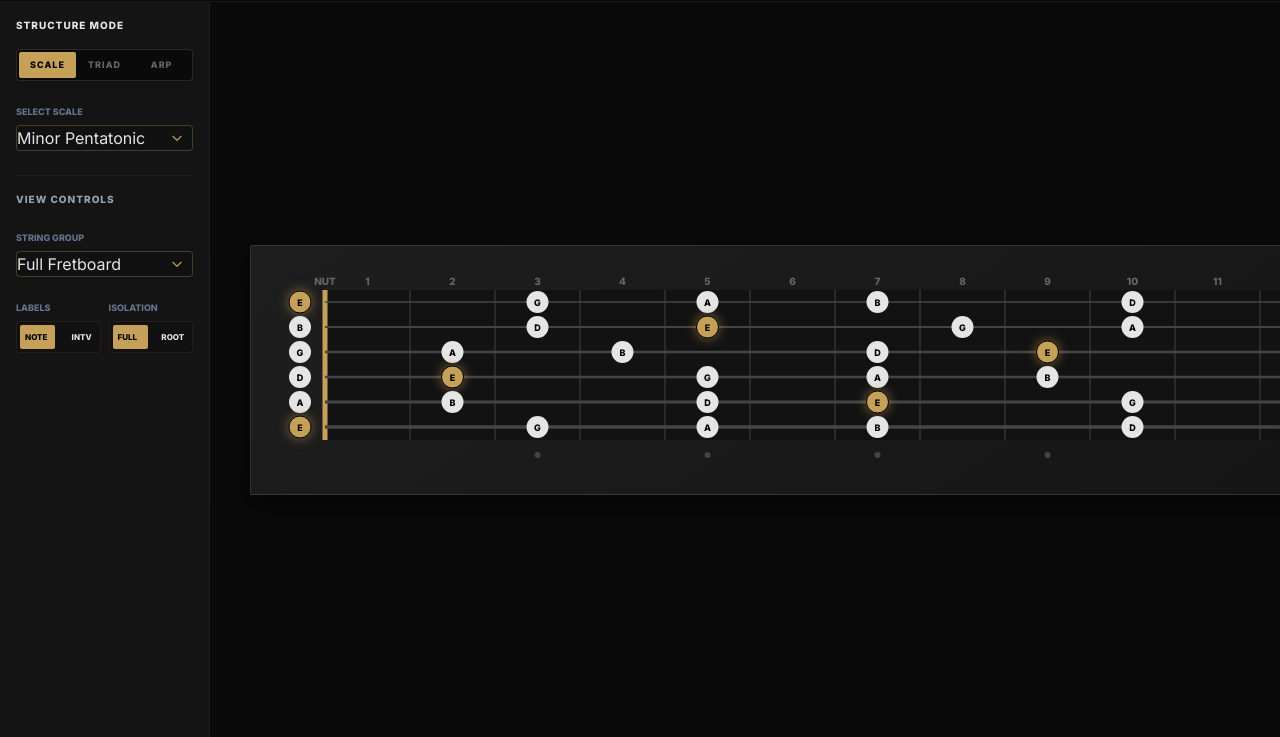
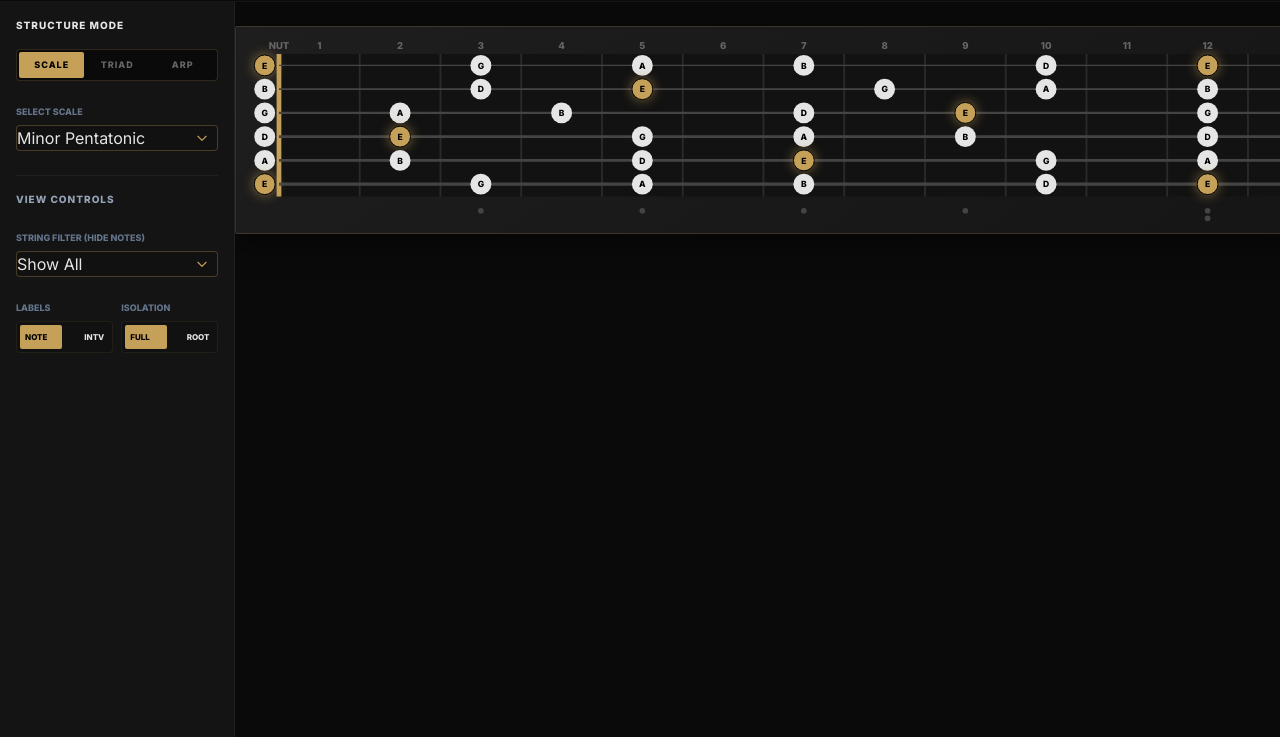
Before and after one commit to codeguy0425/guitar, a plain HTML site: page index.html in a window 1280 px wide. Shown: the part 63-800 px from the top of the page. Drawn offline with nearby package versions, Linux system fonts and the light colour scheme; a web font is replaced by a local one.

Commit message:
Update index.html

```diff
--- a/index.html
+++ b/index.html
@@ -3,7 +3,7 @@
 <head>
     <meta charset="UTF-8">
     <meta name="viewport" content="width=device-width, initial-scale=1.0">
-    <title>Codguy's Guitar World | Mastery</title>
+    <title>Codeguy's Guitar World | Mastery</title>
 
     <script src="https://cdn.tailwindcss.com"></script>
     <link href="https://cdnjs.cloudflare.com/ajax/libs/font-awesome/6.0.0/css/all.min.css" rel="stylesheet">
@@ -38,7 +38,6 @@
             min-width: fit-content;
         }
 
-        /* Segmented Control for Mode Toggle */
         .mode-toggle {
             display: flex;
             background: #0a0a0a;
@@ -80,10 +79,10 @@
         .fretboard-wrapper {
             flex-grow: 1;
             display: flex;
-            align-items: center;
+            align-items: flex-start;
             justify-content: flex-start;
             overflow-x: auto;
-            padding: 40px;
+            padding: 0px 10px 10px 0px;
             background: #0a0a0a;
         }
         .fretboard-wrapper::-webkit-scrollbar { height: 6px; }
@@ -150,54 +149,42 @@
 
         @media (max-width: 768px) {
             body { overflow-y: auto; height: auto; }
-            .fretboard-wrapper { min-height: 400px; padding: 20px; }
+            .fretboard-wrapper { min-height: 350px; padding: 0; }
         }
     </style>
 </head>
 <body>
 
-    <!-- Compact Header -->
     <header class="w-full px-6 py-4 flex flex-col md:flex-row items-center justify-between border-b border-white/5 bg-[#0a0a0a]">
         <h1 class="text-2xl serif-font font-bold italic tracking-tight mb-4 md:mb-0">
-            Codguy's <span class="gold-gradient">Guitar</span> World
+            Codeguy's <span class="gold-gradient">Guitar</span> World
         </h1>
-
-        <!-- Quick Key Selector -->
         <div id="keyPad" class="flex flex-wrap justify-center gap-1"></div>
     </header>
 
     <div class="flex flex-col md:flex-row flex-grow overflow-hidden">
 
-        <!-- Controls Sidebar -->
-        <aside class="w-full md:w-72 p-4 bg-[#141414] border-r border-white/5 overflow-y-auto space-y-6">
-
+        <aside class="w-full md:w-72 p-4 bg-[#141414] border-r border-white/5 overflow-y-auto space-y-6 z-10">
             <div class="space-y-4">
                 <h3 class="text-[10px] font-bold uppercase tracking-widest text-gold-gradient">Structure Mode</h3>
-
-                <!-- Category Toggle -->
                 <div class="mode-toggle">
                     <button id="modeScale" class="mode-btn active" onclick="switchMode('scale')">Scale</button>
                     <button id="modeTriad" class="mode-btn" onclick="switchMode('triad')">Triad</button>
                     <button id="modeArp" class="mode-btn" onclick="switchMode('arpeggio')">Arp</button>
                 </div>
-
-                <!-- Dynamic Selectors -->
                 <div id="selectorContainer" class="space-y-1">
                     <label id="selectLabel" class="text-[9px] text-slate-500 uppercase font-bold">Select Scale</label>
-
                     <select id="scaleSelect" class="mode-select" onchange="renderFretboard()">
                         <option value="pentatonicMinor" selected>Minor Pentatonic</option>
                         <option value="major">Major Scale</option>
                         <option value="minor">Natural Minor</option>
                         <option value="blues">Blues Scale</option>
                     </select>
-
                     <select id="triadSelect" class="mode-select hidden" onchange="renderFretboard()">
                         <option value="maj">Major Triad</option>
                         <option value="min">Minor Triad</option>
                         <option value="dim">Diminished Triad</option>
                     </select>
-
                     <select id="arpeggioSelect" class="mode-select hidden" onchange="renderFretboard()">
                         <option value="maj7">Major 7th</option>
                         <option value="min7">Minor 7th</option>
@@ -208,19 +195,16 @@
 
             <div class="space-y-4 pt-4 border-t border-white/5">
                 <h3 class="text-[10px] font-bold uppercase tracking-widest text-slate-400">View Controls</h3>
-
-                <!-- String Group -->
                 <div class="space-y-1">
-                    <label class="text-[9px] text-slate-500 uppercase font-bold">String Group</label>
+                    <label class="text-[9px] text-slate-500 uppercase font-bold">String Filter (Hide Notes)</label>
                     <select id="stringGroupSelect" onchange="renderFretboard()">
-                        <option value="all">Full Fretboard</option>
+                        <option value="all">Show All</option>
                         <option value="top">Top (E A D)</option>
                         <option value="middle">Middle (A D G)</option>
+                        <option value="inner">Inner (D G B)</option>
                         <option value="bottom">Bottom (G B E)</option>
                     </select>
                 </div>
-
-                <!-- Labels & Isolation Combined Row -->
                 <div class="flex gap-2">
                     <div class="flex-1 space-y-1">
                         <label class="text-[9px] text-slate-500 uppercase font-bold">Labels</label>
@@ -246,10 +230,9 @@
             </div>
         </aside>
 
-        <!-- Visualization Area -->
         <main class="fretboard-wrapper">
-            <div class="luxury-card p-6 rounded-sm">
-                <svg id="fretboardSvg" height="200" class="block">
+            <div class="luxury-card p-2 rounded-sm mt-6">
+                <svg id="fretboardSvg" height="190" class="block">
                     <rect id="fretboardBg" x="0" y="20" height="150" fill="#121212" rx="2"/>
                     <g id="fretsG"></g>
                     <g id="markersG"></g>
@@ -263,24 +246,26 @@
 
     <script>
         const NOTES = ['C', 'C#', 'D', 'D#', 'E', 'F', 'F#', 'G', 'G#', 'A', 'A#', 'B'];
-        const TUNING = [4, 11, 7, 2, 9, 4];
+        // Tuning reversed for standard top-to-bottom visual order (Low E at bottom)
+        const TUNING = [4, 11, 7, 2, 9, 4]; // E2 B3 G3 D3 A2 E2
         const INTERVAL_LABELS = { 0: 'R', 1: 'b2', 2: '2', 3: 'b3', 4: '3', 5: '4', 6: 'b5', 7: '5', 8: 'b6', 9: '6', 10: 'b7', 11: '7' };
 
         const STRUCTURES = {
-            maj: [0, 4, 7],
-            min: [0, 3, 7],
-            dim: [0, 3, 6],
-            major: [0, 2, 4, 5, 7, 9, 11],
-            minor: [0, 2, 3, 5, 7, 8, 10],
-            pentatonicMinor: [0, 3, 5, 7, 10],
-            blues: [0, 3, 5, 6, 7, 10],
-            maj7: [0, 4, 7, 11],
-            min7: [0, 3, 7, 10],
-            dom7: [0, 4, 7, 10],
+            maj: [0, 4, 7], min: [0, 3, 7], dim: [0, 3, 6],
+            major: [0, 2, 4, 5, 7, 9, 11], minor: [0, 2, 3, 5, 7, 8, 10],
+            pentatonicMinor: [0, 3, 5, 7, 10], blues: [0, 3, 5, 6, 7, 10],
+            maj7: [0, 4, 7, 11], min7: [0, 3, 7, 10], dom7: [0, 4, 7, 10],
             none: [0]
         };
 
-        const STRING_GROUPS = { all: [0, 1, 2, 3, 4, 5], top: [5, 4, 3], middle: [4, 3, 2], bottom: [2, 1, 0] };
+        // Note: 0 is High E, 5 is Low E
+        const STRING_GROUPS = {
+            all: [0, 1, 2, 3, 4, 5],
+            top: [3, 4, 5],
+            middle: [2, 3, 4],
+            inner: [1, 2, 3],
+            bottom: [0, 1, 2]
+        };
 
         const FRET_WIDTH = 85;
         const STRING_SPACE = 25;
@@ -308,21 +293,11 @@
 
         function switchMode(mode) {
             currentActiveMode = mode;
-
-            // UI Button states
             document.querySelectorAll('.mode-btn').forEach(btn => btn.classList.remove('active'));
-            if(mode === 'scale') document.getElementById('modeScale').classList.add('active');
-            if(mode === 'triad') document.getElementById('modeTriad').classList.add('active');
-            if(mode === 'arpeggio') document.getElementById('modeArp').classList.add('active');
-
-            // Toggle select visibility
+            document.getElementById('mode' + mode.charAt(0).toUpperCase() + mode.slice(1)).classList.add('active');
             document.querySelectorAll('.mode-select').forEach(sel => sel.classList.add('hidden'));
-            const activeSel = document.getElementById(mode + 'Select');
-            activeSel.classList.remove('hidden');
-
-            // Update Label
+            document.getElementById(mode + 'Select').classList.remove('hidden');
             document.getElementById('selectLabel').innerText = 'Select ' + mode.charAt(0).toUpperCase() + mode.slice(1);
-
             renderFretboard();
         }
 
@@ -334,8 +309,11 @@
             const structureKey = getActiveStructure();
             const showIntervals = document.getElementById('labelToggle').checked;
             const isOctaveOnly = document.getElementById('octaveToggle').checked;
-            const stringGroup = document.getElementById('stringGroupSelect').value;
+            const stringGroupName = document.getElementById('stringGroupSelect').value;
             const rootIndex = NOTES.indexOf(currentKey);
+
+            // Strings to show NOTES on
+            const activeStrings = STRING_GROUPS[stringGroupName];
 
             const activeNoteValues = isOctaveOnly
                 ? [rootIndex]
@@ -347,11 +325,11 @@
             const svg = document.getElementById('fretboardSvg');
             const bg = document.getElementById('fretboardBg');
 
-            svg.setAttribute('width', totalWidth + 100);
+            svg.setAttribute('width', totalWidth + 10);
             bg.setAttribute('width', totalWidth);
-            svg.setAttribute('viewBox', `-50 0 ${totalWidth + 100} 200`);
+            svg.setAttribute('viewBox', `-3 0 ${totalWidth + 10} 200`);
 
-            // Markers
+            // Markers (Dots on neck)
             const markers = [3, 5, 7, 9, 12, 15];
             markers.forEach(m => {
                 if (m > NUM_FRETS) return;
@@ -360,8 +338,6 @@
                 dot.setAttribute("cx", x); dot.setAttribute("cy", 185); dot.setAttribute("r", "3");
                 dot.setAttribute("fill", "#444");
                 document.getElementById('markersG').appendChild(dot);
-
-                // Double dots for 12th
                 if (m === 12) {
                      const dot2 = dot.cloneNode();
                      dot2.setAttribute("cy", 193);
@@ -387,16 +363,17 @@
                 document.getElementById('labelsG').appendChild(num);
             }
 
-            const activeStrings = STRING_GROUPS[stringGroup];
+            // Strings & Notes
             for(let s = 0; s < 6; s++) {
                 const y = START_Y + (s * STRING_SPACE);
                 const line = document.createElementNS("http://www.w3.org/2000/svg", "line");
                 line.setAttribute("x1", 0); line.setAttribute("y1", y);
                 line.setAttribute("x2", totalWidth); line.setAttribute("y2", y);
-                line.setAttribute("stroke", activeStrings.includes(s) ? "#444" : "#1a1a1a");
+                line.setAttribute("stroke", "#444"); // All strings always visible
                 line.setAttribute("stroke-width", 1.5 + (s * 0.4));
                 document.getElementById('stringsG').appendChild(line);
 
+                // ONLY DRAW NOTES if string is in the active group
                 if (!activeStrings.includes(s)) continue;
 
                 const openNoteIdx = TUNING[s];
@@ -406,7 +383,7 @@
                         const relIdx = (noteIdx - rootIndex + 12) % 12;
                         const isRoot = noteIdx === rootIndex;
                         const label = showIntervals ? INTERVAL_LABELS[relIdx] : NOTES[noteIdx];
-                        const x = f === 0 ? -25 : (f * FRET_WIDTH) - (FRET_WIDTH/2);
+                        const x = f === 0 ? -15 : (f * FRET_WIDTH) - (FRET_WIDTH/2);
 
                         let color = "#e5e5e5";
                         if (isRoot) color = "#c5a059";
@@ -416,7 +393,6 @@
                         } else if (structureKey === 'blues' && relIdx === 6) {
                             color = "#38bdf8";
                         }
-
                         drawNote(x, y, label, isRoot, color);
                     }
                 }
@@ -433,14 +409,12 @@
                 c.setAttribute("stroke", "#000");
                 c.setAttribute("stroke-width", "1");
             }
-
             const t = document.createElementNS("http://www.w3.org/2000/svg", "text");
             t.setAttribute("x", x); t.setAttribute("y", y + 3.5);
             t.setAttribute("text-anchor", "middle");
             t.setAttribute("fill", "#000");
             t.setAttribute("style", "font-size: 9px; font-weight: 900; pointer-events: none;");
             t.textContent = label;
-
             g.appendChild(c); g.appendChild(t);
             document.getElementById('notesG').appendChild(g);
         }
```
